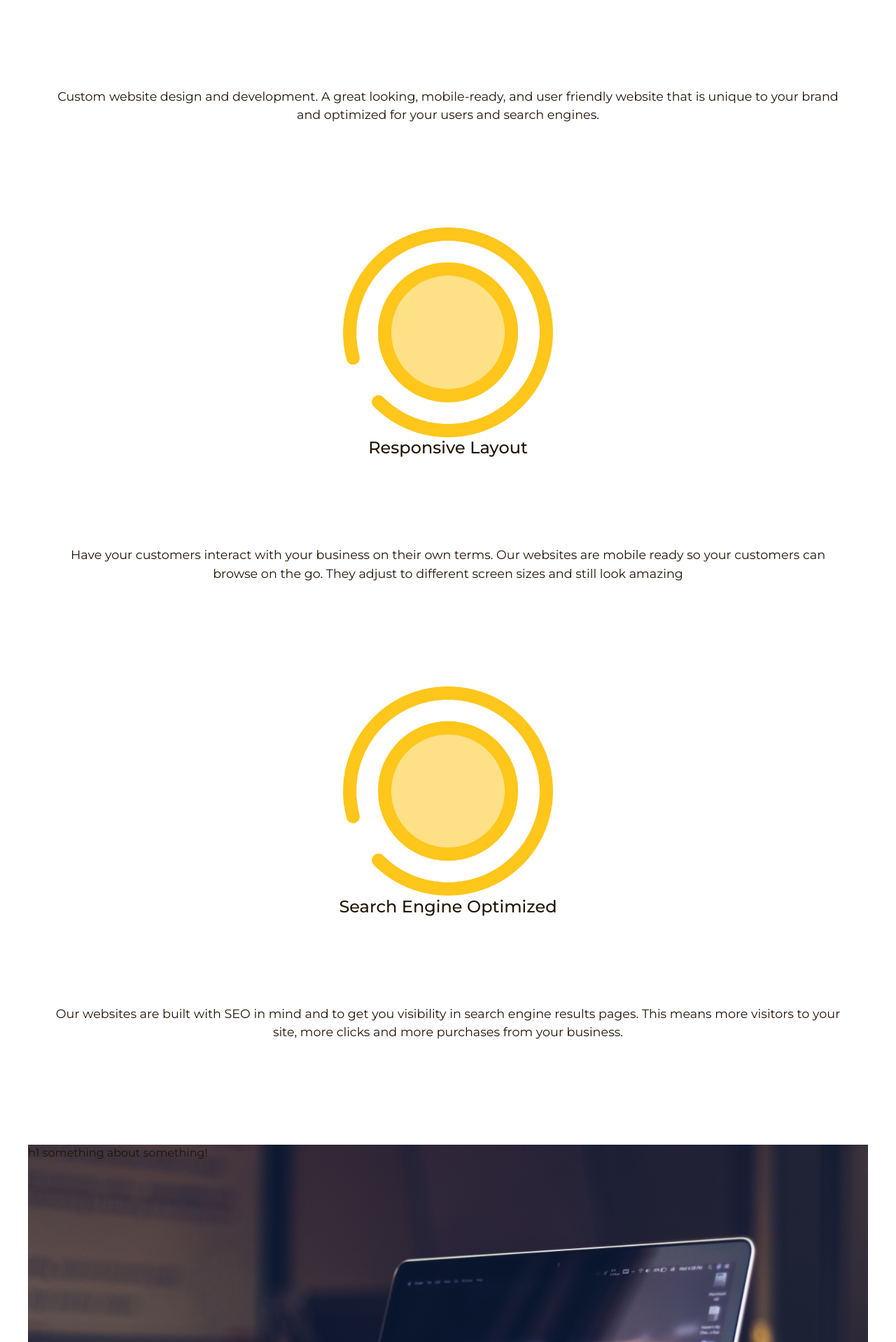
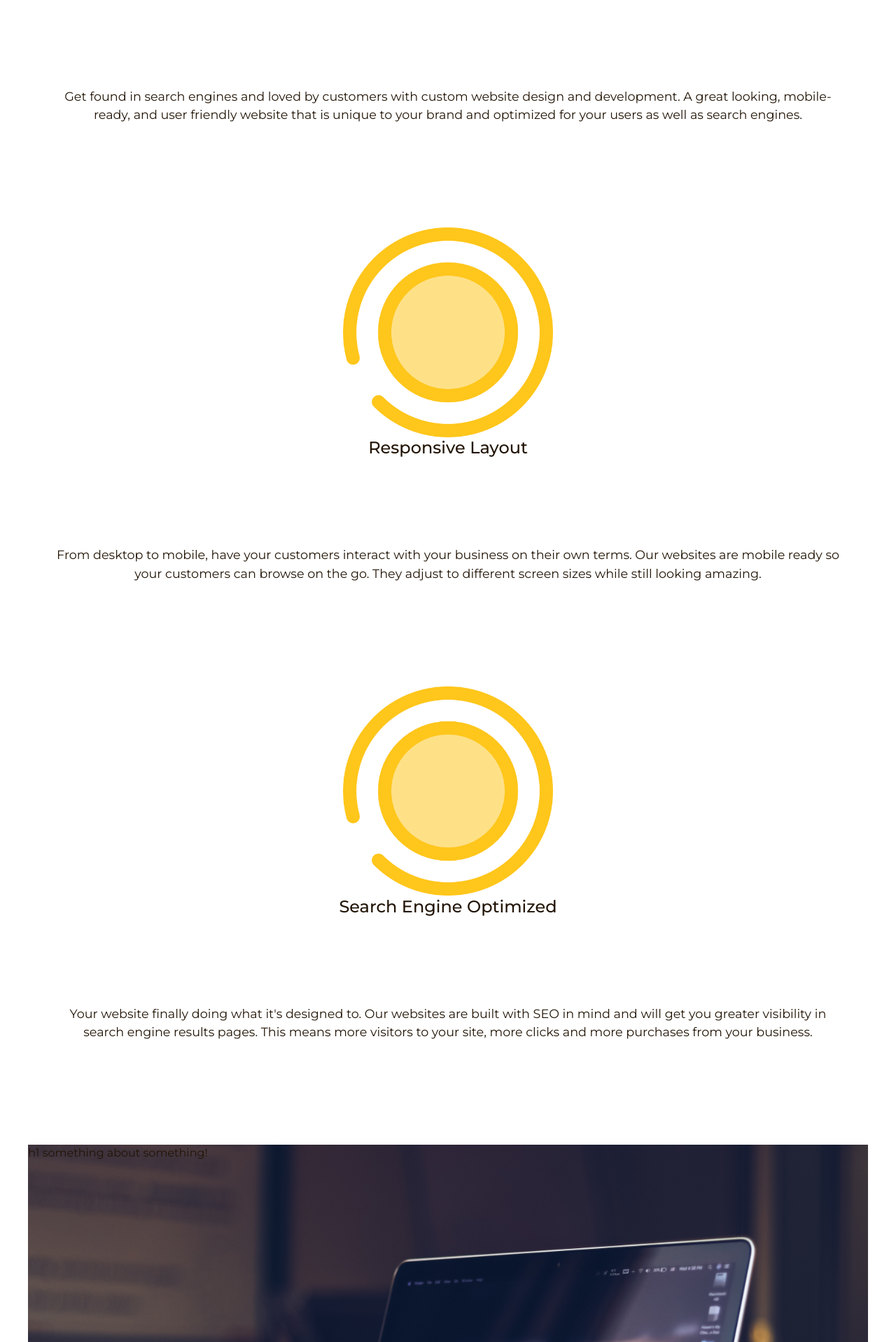
Before and after one commit to rodriquesperry/rockdigital2, a React (Create React App) app in the folder frontend/: page / in a window 1280 px wide. Shown: the part 2702-4620 px from the top of the page at 70% size. Built offline with nearby package versions, Linux system fonts and the light colour scheme; a web font is replaced by a local one.

Commit message:
update: slice blog posts text

```diff
--- a/frontend/src/components/blog-posts/BlogPosts.component.jsx
+++ b/frontend/src/components/blog-posts/BlogPosts.component.jsx
@@ -37,7 +37,7 @@ const BlogPost = () => {
                   />
                   <Card.Body>
                     <Card.Title>{post.attributes.Title}</Card.Title>
-                    <Card.Text>{post.attributes.short_description}</Card.Text>
+                    <Card.Text>{post.attributes.short_description.slice(0, 70)}</Card.Text>
                   </Card.Body>
                 </Card>
               </Col>
--- a/frontend/src/components/featured-blog-post/FeaturedPost.component.jsx
+++ b/frontend/src/components/featured-blog-post/FeaturedPost.component.jsx
@@ -5,9 +5,10 @@ import axios from 'axios';
 import Col from 'react-bootstrap/Col';
 import Card from 'react-bootstrap/Card';
 
-const FeaturedPost = () => {
+const FeaturedPost = ({ children }) => {
   const [error, setError] = useState(null);
   const [posts, setPosts] = useState([]);
+  let shortDescription = '';
 
   useEffect(() => {
     const getPosts = async () => {
@@ -37,7 +38,9 @@ const FeaturedPost = () => {
                   />
                   <Card.Body>
                     <Card.Title>{post.attributes.Title}</Card.Title>
-                    <Card.Text>{post.attributes.short_description}</Card.Text>
+                    <Card.Text>
+                      {post.attributes.short_description.substring(0, 150)}...
+                    </Card.Text>
                   </Card.Body>
                 </Card>
               </Col>
@@ -56,7 +59,9 @@ const FeaturedPost = () => {
                   />
                   <Card.Body>
                     <Card.Title>{post.attributes.Title}</Card.Title>
-                      <Card.Text>{post.attributes.short_description}</Card.Text>
+                    <Card.Text>
+                      {post.attributes.short_description.slice(0, 60)}...
+                    </Card.Text>
                   </Card.Body>
                 </Card>
               );
--- a/frontend/src/routes/home/home.component.jsx
+++ b/frontend/src/routes/home/home.component.jsx
@@ -79,29 +79,30 @@ const Home = () => {
               <img src={rec} alt='' />
               <h4>Custom Design</h4>
               <p>
-                Custom website design and development. A great looking,
-                mobile-ready, and user friendly website that is unique to your
-                brand and optimized for your users and search engines.
+                Get found in search engines and loved by customers with custom
+                website design and development. A great looking, mobile-ready,
+                and user friendly website that is unique to your brand and
+                optimized for your users as well as search engines.
               </p>
             </div>
             <div className='skill-set'>
               <img src={rec} alt='' />
               <h4>Responsive Layout</h4>
               <p>
-                Have your customers interact with your business on their own
-                terms. Our websites are mobile ready so your customers can
-                browse on the go. They adjust to different screen sizes and
-                still look amazing
+                From desktop to mobile, have your customers interact with your
+                business on their own terms. Our websites are mobile ready so
+                your customers can browse on the go. They adjust to different
+                screen sizes while still looking amazing.
               </p>
             </div>
             <div className='skill-set'>
               <img src={rec} alt='' />
               <h4>Search Engine Optimized</h4>
               <p>
-                Our websites are built with SEO in mind and to get you
-                visibility in search engine results pages. This means more
-                visitors to your site, more clicks and more purchases from your
-                business.
+                Your website finally doing what it's designed to. Our websites
+                are built with SEO in mind and will get you greater visibility
+                in search engine results pages. This means more visitors to your
+                site, more clicks and more purchases from your business.
               </p>
             </div>
           </div>
@@ -187,9 +188,11 @@ const Home = () => {
               <h2>WE'RE HERE TO HELP YOU:</h2>
               <hr />
               <p>
-                Ready to step your business' web game up? It would be our
-                pleasure to create a custom website that represents your brand
-                and increases your overall return on investment.
+                Ready to step your business' web game up? <br /> It would be our
+                pleasure to create a custom website design experience that
+                represents your brand, communicates your brand message and
+                generates your business more leads which, in turn, increases your overall
+                return on investment.
               </p>
             </div>
             <div className='ready-btn'>
--- a/frontend/src/routes/home/home.styles.css
+++ b/frontend/src/routes/home/home.styles.css
@@ -515,17 +515,18 @@
   }
 
   .ready-header {
-    padding-top: 12%;
+    padding-top: 9%;
   }
 
   .ready-header p {
     padding: 0 12rem;
+    font-size: 1.3rem;
   }
 
   .ready-btn {
     display: flex;
     justify-content: center;
-    margin-top: 2.5rem;
+    margin-top: 1.5rem;
   }
 
   .ready-container .btn {
```
Lines whose indentation alone changed are shown as unchanged.
